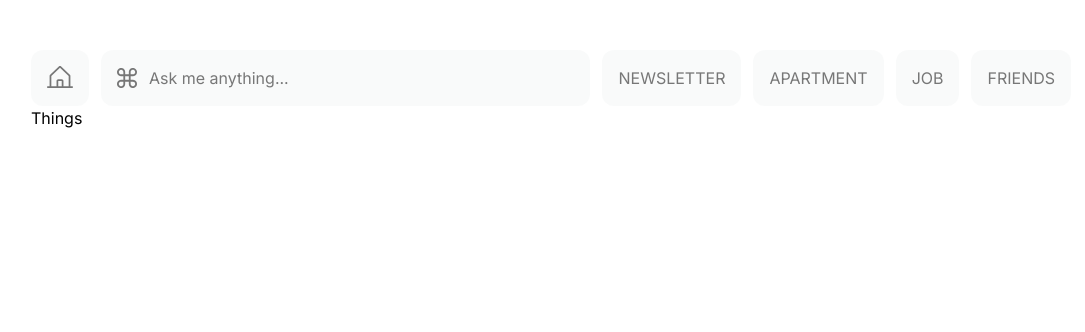
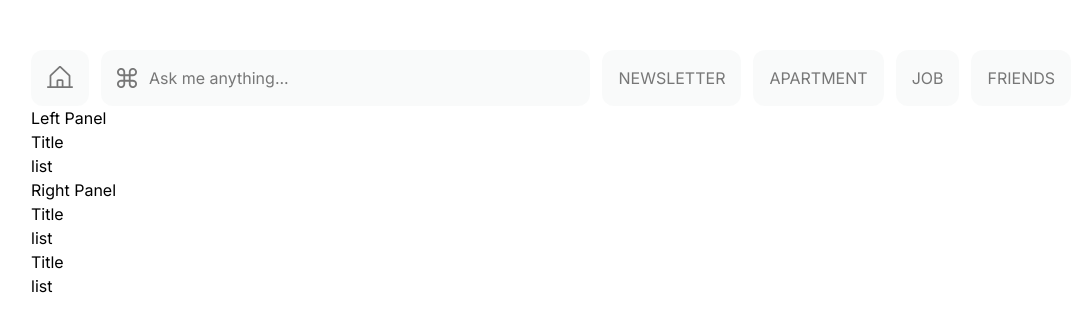
Before and after one commit to marcowang01/envelope-demo, a Next.js app: page / in a window 1280 px wide. Shown: the top 332 px of the page, without its empty margins (89-1174 px from the left). Built offline with nearby package versions, Linux system fonts and the light colour scheme.

Commit message:
create component empty files

```diff
--- a/src/app/page.tsx
+++ b/src/app/page.tsx
@@ -1,3 +1,11 @@
+import { LeftPanel } from "@/components/leftPanel"
+import { RightPanel } from "@/components/rightPanel"
+
 export default function Home() {
-  return <div>Things</div>;
+  return (
+    <div>
+      <LeftPanel />
+      <RightPanel />
+    </div>
+  )
 }
--- /dev/null
+++ b/src/components/card.tsx
@@ -0,0 +1,10 @@
+export function Card() {
+  return (
+    <div>
+      Title
+      <div>
+        list
+      </div>
+    </div>
+  )
+}
--- /dev/null
+++ b/src/components/leftPanel.tsx
@@ -0,0 +1,9 @@
+import { Card } from "./card"
+export function LeftPanel() {
+  return (
+    <div>
+      Left Panel
+      <Card />
+    </div>
+  )
+}
--- /dev/null
+++ b/src/components/rightPanel.tsx
@@ -0,0 +1,10 @@
+import { Card } from "./card"
+export function RightPanel() {
+  return (
+    <div>
+      Right Panel
+      <Card />
+      <Card />
+    </div>
+  )
+}
```
